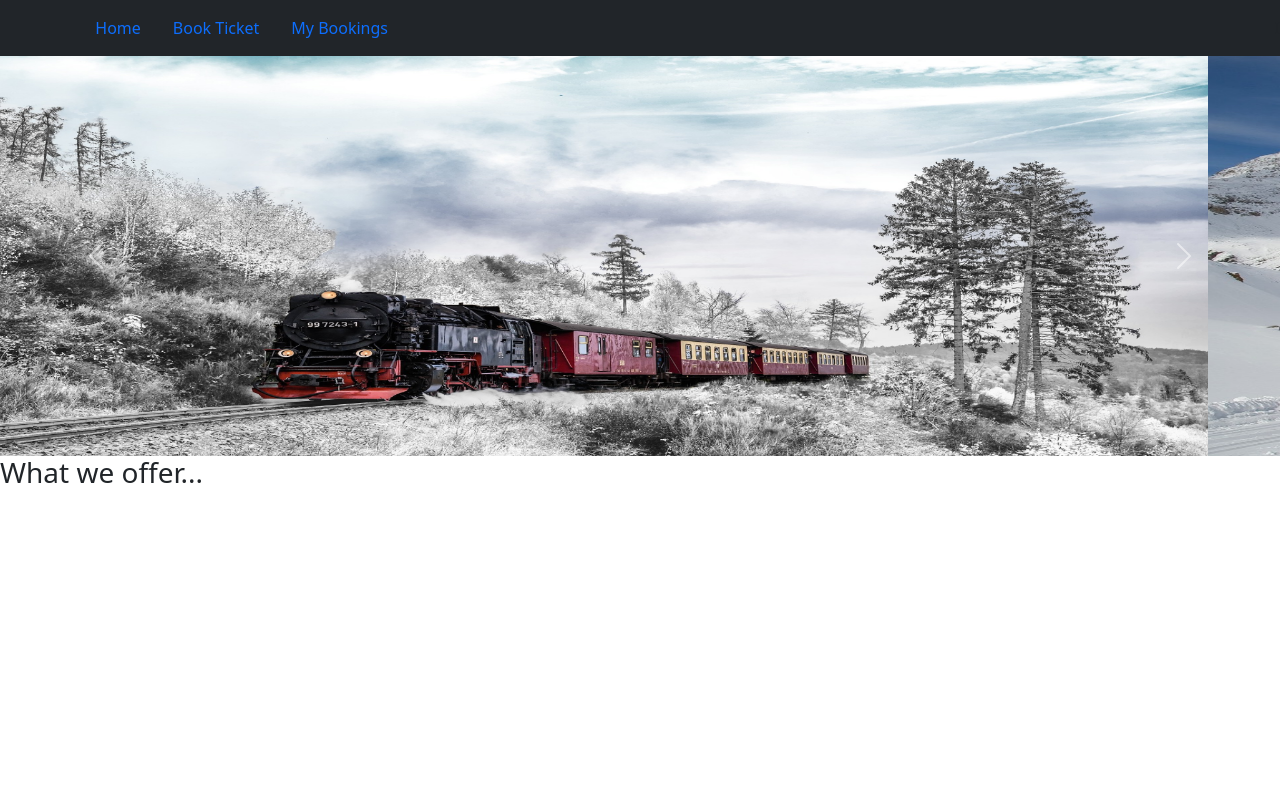
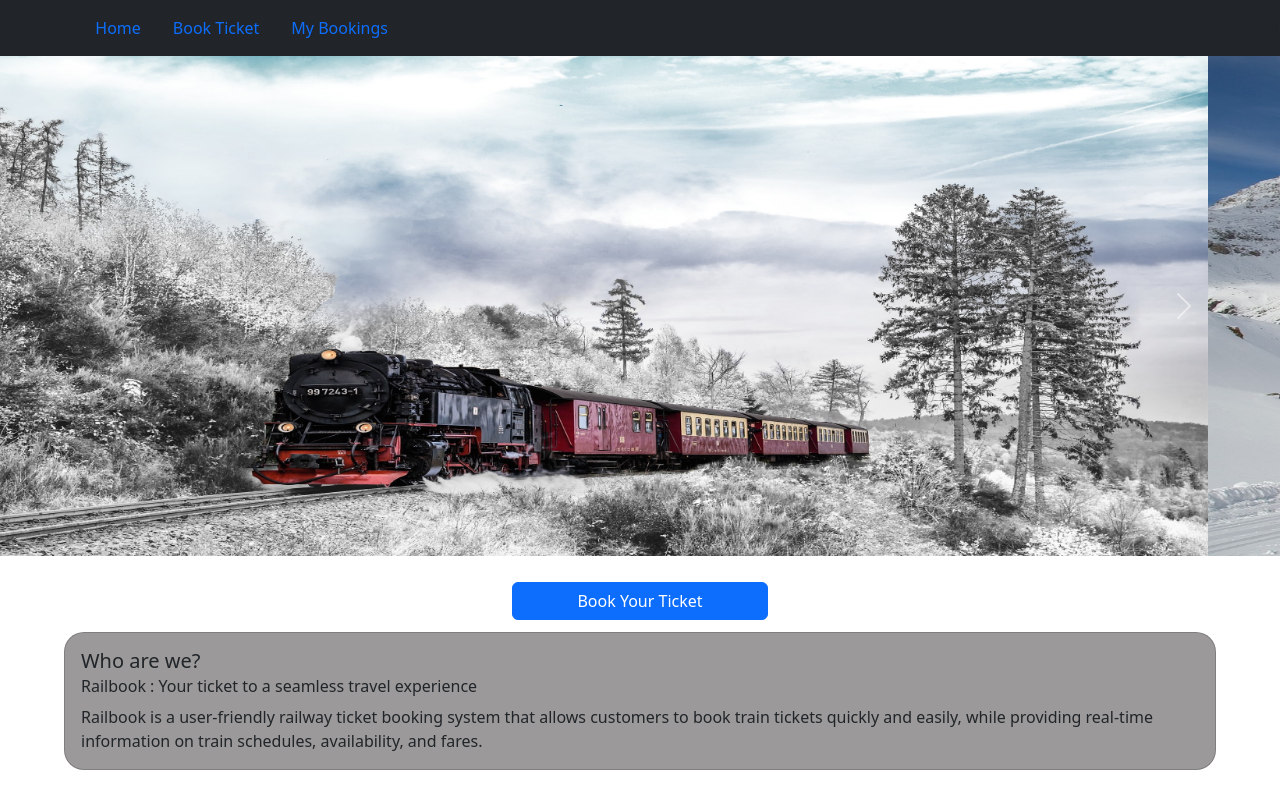
Before and after one commit to BhutdaNilesh/RailBook, an Angular app: page / in a window 1280 px wide. Built offline with nearby package versions, Linux system fonts and the light colour scheme.

Commit message:
Changes in Home page

```diff
--- a/src/app/Shared/home/home.component.css
+++ b/src/app/Shared/home/home.component.css
@@ -0,0 +1,13 @@
+.book-ticket{
+    margin-top: 2%;
+    display: block;
+    margin-left: auto;
+    margin-right: auto;
+    width: 20%;
+}
+.card{
+    display: block;
+    margin-left: auto;
+    margin-right: auto;
+    border-radius: 20px;
+}
--- a/src/app/Shared/home/home.component.html
+++ b/src/app/Shared/home/home.component.html
@@ -1,13 +1,13 @@
 <div id="carouselExampleAutoplaying" class="carousel slide" data-bs-ride="carousel">
   <div class="carousel-inner">
     <div class="carousel-item active">
-      <img src="assets/img/2.jpg" class="d-block w-100" alt="..." style="height: 400px;">
+      <img src="assets/img/2.jpg" class="d-block w-100" alt="..." style="height: 500px;">
     </div>
     <div class="carousel-item">
-      <img src="assets/img/1.jpg" class="d-block w-100" alt="..." style="height: 400px;">
+      <img src="assets/img/1.jpg" class="d-block w-100" alt="..." style="height: 500px;">
     </div>
     <div class="carousel-item">
-      <img src="assets/img/3.jpg" class="d-block w-100" alt="..." style="height: 400px;">
+      <img src="assets/img/3.jpg" class="d-block w-100" alt="..." style="height: 500px;">
     </div>
   </div>
   <button class="carousel-control-prev" type="button" data-bs-target="#carouselExampleAutoplaying" data-bs-slide="prev">
@@ -21,15 +21,15 @@
 
 </div>
 
-<h3>What we offer...</h3>
-<!--
-  <p>"Travel with ease, book with us"
-    "Book your journey, hassle-free"
-    "Connecting you to your destination"
-    "Your one-stop destination for rail travel"
-    "Travel smart, book with us"
-    "Experience convenience at your fingertips"
-    "Railway travel made simple"
-    "Easy booking, happy traveling"
-    "Connecting millions of journeys"
-    "Your reliable railway booking partner"</p> -->
+
+<button  type="button" class="btn btn-primary book-ticket" (click)="bookTicket()">Book Your Ticket</button>
+
+<div class="card" style="width: 90%; margin-top: 1%; background-color: rgb(155, 153, 153);">
+  <div class="card-body">
+    <h5 class="card-title">Who are we?</h5>
+    <h6 class="card-subtitle mb-2 text-body-secondary">Railbook : Your ticket to a seamless travel experience</h6>
+    <p class="card-text">Railbook is a user-friendly railway ticket booking system that allows customers to book train tickets quickly and easily, while providing real-time information on train schedules, availability, and fares.</p>
+    <!-- <a href="#" class="card-link">Card link</a>
+    <a href="#" class="card-link">Another link</a> -->
+  </div>
+</div>
--- a/src/app/Shared/home/home.component.ts
+++ b/src/app/Shared/home/home.component.ts
@@ -1,4 +1,5 @@
 import { Component } from '@angular/core';
+import { Router } from '@angular/router';
 
 @Component({
   selector: 'app-home',
@@ -7,4 +8,13 @@ import { Component } from '@angular/core';
 })
 export class HomeComponent {
 
+  constructor(private route:Router) {
+
+  }
+
+  bookTicket(){
+    this.route.navigateByUrl('/BookTicket')
+
+  }
+
 }
--- a/src/app/User/my-bookings/my-bookings.component.html
+++ b/src/app/User/my-bookings/my-bookings.component.html
@@ -3,8 +3,9 @@
   <!-- [class.cancelled]="booking.cancelled -->
   <li *ngFor="let booking of newBooking; let i=index" class="booking-item">
     <div class="booking-info">
-      <div class="booking-name">{{ train[i].name }}</div>
+      <div class="booking-name">Train Name: {{ train[i].name }}</div>
       <div class="booking-destination">{{ train[i].source_station }} to {{train[i].destination_station}}</div>
+      <div>Departure Date:  {{train[i].departure_date}}</div>
 
     </div>
     <button type="button" class="btn btn-primary" data-bs-toggle="modal" data-bs-target="#bookingModal"
@@ -32,6 +33,7 @@
         <p>Destination: {{ train[ind].destination_station }}</p>
         <p>Date: {{ train[ind].departure_date }}</p>
         <p>Time: {{ train[ind].departure_time }}</p>
+        <!-- <p>Journey Class: {{ train[ind].journey_class }}</p> -->
         <hr>
         <h6>Passenger Details:</h6>
 
--- a/src/app/User/my-bookings/my-bookings.component.ts
+++ b/src/app/User/my-bookings/my-bookings.component.ts
@@ -2,6 +2,7 @@ import { Component, OnInit } from '@angular/core';
 import { BookingService } from '../Rest/booking.service';
 import { HttpClient } from '@angular/common/http';
 import { Booking } from '../Rest/booking';
+import { Router } from '@angular/router';
 
 @Component({
   selector: 'app-my-bookings',
@@ -15,7 +16,8 @@ export class MyBookingsComponent implements OnInit {
 
   train: any[] = [];
 
-  constructor(private bookingServ: BookingService) {}
+  constructor(private bookingServ: BookingService,
+    private route: Router) {}
 
   ngOnInit(): void {
     this.bookingServ.getAllBooking().subscribe(
@@ -43,6 +45,8 @@ export class MyBookingsComponent implements OnInit {
           }
           this.pass.push(passData); // push the passData array here
         }
+        console.log(this.pass)
+        console.log(this.newBooking)
       },
 
       (err) => {
@@ -56,16 +60,20 @@ export class MyBookingsComponent implements OnInit {
   view(booking: any, index: number) {
     this.book = booking;
     this.ind = index;
-    // console.log(this.pass[this.ind])
+
+    console.log(this.book)
   }
 
   cancelTicket() {
     const bookingId = this.book.booking_id;
     const confirmDelete = confirm(`Do you want to delete ticket with id: ${bookingId}?`);
+
     if (confirmDelete) {
       this.bookingServ.deleteBooking(bookingId).subscribe(
         (resp: any) => {
           // handle success response if needed
+          this.route.navigateByUrl('/MyBookings')
+          location.reload()
           console.log(`Booking with id ${bookingId} was deleted successfully.`);
         },
         (err) => {
--- a/src/app/app.component.css
+++ b/src/app/app.component.css
@@ -0,0 +1,4 @@
+footer {
+    background: #212529;
+    position: fixed;
+  }
--- a/src/app/app.component.html
+++ b/src/app/app.component.html
@@ -59,4 +59,6 @@
     I
   </nav>
   <router-outlet> </router-outlet>
+
+
 </ng-template>
```
